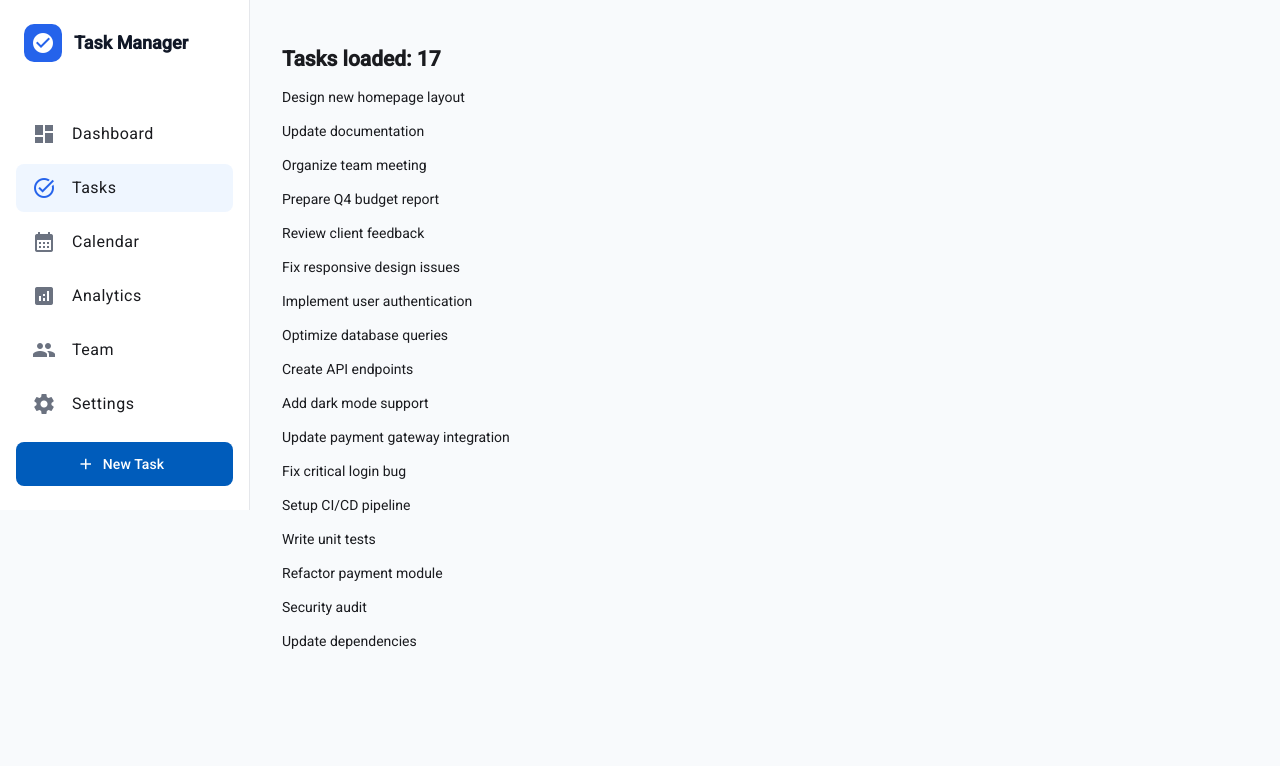
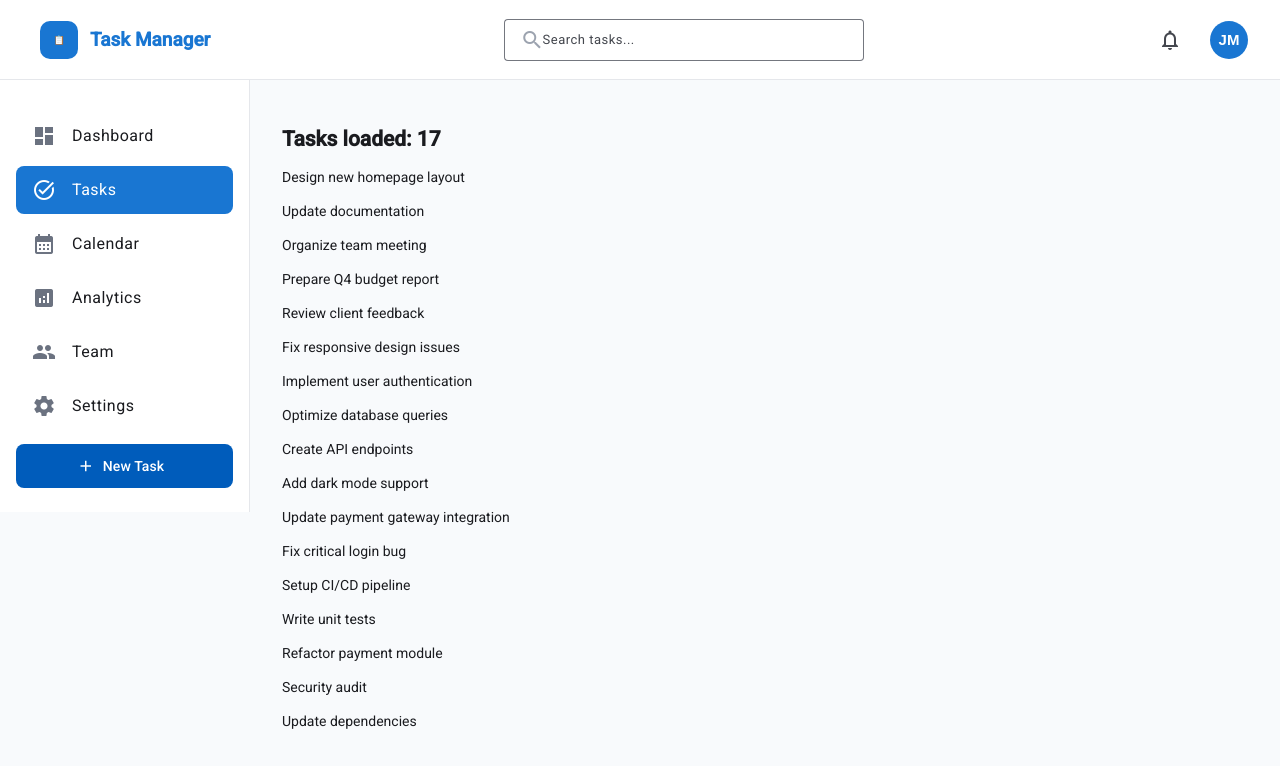
Before and after one commit to SamihaHatem/Task-Management-, an Angular app: page /tasks in a window 1280 px wide. Shown: the top 766 px of the page. Built offline with nearby package versions, Linux system fonts and the light colour scheme; data requests are answered from the project's data file.

Commit message:
feat: add global application header

```diff
--- /dev/null
+++ b/src/app/layout/header/header.html
@@ -0,0 +1,31 @@
+<header class="app-header">
+    <!-- Brand -->
+    <div class="brand">
+        <div class="brand-icon">
+            📋
+        </div>
+
+        <span>Task Manager</span>
+    </div>
+
+    <!-- Search -->
+    <mat-form-field appearance="outline" class="search-field"   subscriptSizing="dynamic"
+>
+        <mat-icon>search</mat-icon>
+        <input matInput type="search" placeholder="Search tasks..." />
+    </mat-form-field>
+
+    <!-- Header Actions -->
+    <div class="header-actions">
+        <!-- Notifications -->
+        <button mat-icon-button aria-label="Notifications" class="notification-button">
+            <mat-icon>notifications_none</mat-icon>
+        </button>
+
+        <!-- User Profile -->
+        <button mat-icon-button aria-label="Profile" class="avatar">
+            JM
+        </button>
+
+    </div>
+</header>
--- /dev/null
+++ b/src/app/layout/header/header.scss
@@ -0,0 +1,126 @@
+:host {
+    display: block;
+}
+
+.app-header {
+    display: flex;
+    align-items: center;
+    justify-content: space-between;
+    gap: 24px;
+    min-height: 80px;
+    padding: 12px 32px;
+    background: #ffffff;
+    border-bottom: 1px solid #e5e7eb;
+    box-sizing: border-box;
+}
+
+.brand {
+    display: flex;
+    align-items: center;
+    gap: 12px;
+    padding: 0 8px;
+    font-size: 19px;
+    font-weight: 700;
+    color: #1976D2;
+}
+
+.brand-icon {
+    display: flex;
+    align-items: center;
+    justify-content: center;
+    width: 38px;
+    height: 38px;
+    border-radius: 10px;
+    background: #1976D2;
+    color: #ffffff;
+    font-size: 9px;
+
+    mat-icon {
+        color: inherit;
+    }
+}
+
+::ng-deep .mat-mdc-form-field-infix {
+    display: flex;
+    font-size: 0.775rem;
+}
+
+
+
+.search-field {
+    width: 360px;
+    max-width: 100%;
+
+    ::ng-deep {
+        .mat-mdc-text-field-wrapper {
+            height: 42px;
+        }
+
+        .mat-mdc-form-field-flex {
+            height: 42px;
+            align-items: center;
+        }
+
+        .mat-mdc-form-field-infix {
+            min-height: 42px;
+            padding: 0;
+            display: flex;
+            align-items: center;
+        }
+
+        .mat-mdc-form-field-subscript-wrapper {
+            display: none;
+        }
+
+        .mat-mdc-input-element {
+            font-size: 13px;
+        }
+    }
+
+    mat-icon {
+        color: #9ca3af;
+    }
+}
+
+.header-actions {
+    display: flex;
+    align-items: center;
+    gap: 20px;
+}
+
+.profile-button {
+    display: flex;
+    align-items: center;
+    gap: 12px;
+    height: 52px;
+    padding: 4px 8px;
+}
+
+.avatar {
+    display: flex;
+    align-items: center;
+    justify-content: center;
+    width: 38px;
+    height: 38px;
+    border-radius: 50%;
+    background: #1976D2;
+    color: white;
+    font-weight: 600;
+    font-size: 15px;
+}
+
+
+@media (max-width: 768px) {
+    .app-header {
+        padding: 12px 16px;
+        gap: 12px;
+    }
+
+    .search-field {
+        width: 200px;
+    }
+
+    .user-info {
+        display: none;
+    }
+}
--- a/src/app/layout/main-layout/main-layout.html
+++ b/src/app/layout/main-layout/main-layout.html
@@ -1,7 +1,8 @@
+<app-header />
 <div class="app-layout">
-  <app-sidebar />
+    <app-sidebar />
 
-  <main class="main-content">
-    <router-outlet />
-  </main>
+    <main class="main-content">
+        <router-outlet />
+    </main>
 </div>
--- a/src/app/layout/main-layout/main-layout.ts
+++ b/src/app/layout/main-layout/main-layout.ts
@@ -1,10 +1,11 @@
 import { Component } from '@angular/core';
 import { Sidebar } from '../sidebar/sidebar';
 import { RouterOutlet } from '@angular/router';
+import { Header } from '../header/header';
 
 @Component({
   selector: 'app-main-layout',
-  imports: [Sidebar, RouterOutlet],
+  imports: [Sidebar, RouterOutlet, Header],
   templateUrl: './main-layout.html',
   styleUrl: './main-layout.scss',
 })
--- a/src/app/layout/sidebar/sidebar.html
+++ b/src/app/layout/sidebar/sidebar.html
@@ -1,12 +1,5 @@
 <aside class="sidebar">
-  <!-- Brand -->
-  <div class="brand">
-    <div class="brand-icon">
-      <mat-icon>check_circle</mat-icon>
-    </div>
 
-    <span>Task Manager</span>
-  </div>
 
   <!-- Navigation -->
   <mat-nav-list class="navigation">
--- a/src/app/layout/sidebar/sidebar.scss
+++ b/src/app/layout/sidebar/sidebar.scss
@@ -14,32 +14,6 @@
     box-sizing: border-box;
 }
 
-.brand {
-  display: flex;
-  align-items: center;
-  gap: 12px;
-  padding: 0 8px;
-  margin-bottom: 40px;
-  font-size: 18px;
-  font-weight: 700;
-  color: #111827;
-}
-
-.brand-icon {
-  display: flex;
-  align-items: center;
-  justify-content: center;
-  width: 38px;
-  height: 38px;
-  border-radius: 10px;
-  background: #2563eb;
-  color: #ffffff;
-
-  mat-icon {
-    color: inherit;
-  }
-}
-
 .navigation {
     flex: 1;
 
@@ -53,9 +27,13 @@
         }
 
         &.active {
-      background: #eff6ff;
-      color: #2563eb;
+            background: #1976D2;
+            color: white;
             font-weight: 600;
+
+            span {
+                color: white;
+            }
         }
     }
 }
```
Also changed, not shown: src/app/layout/header/header.ts (added, +15 -0 lines), 1 other file (tests, documents, lock files or other folders). Lines whose indentation alone changed are shown as unchanged.
